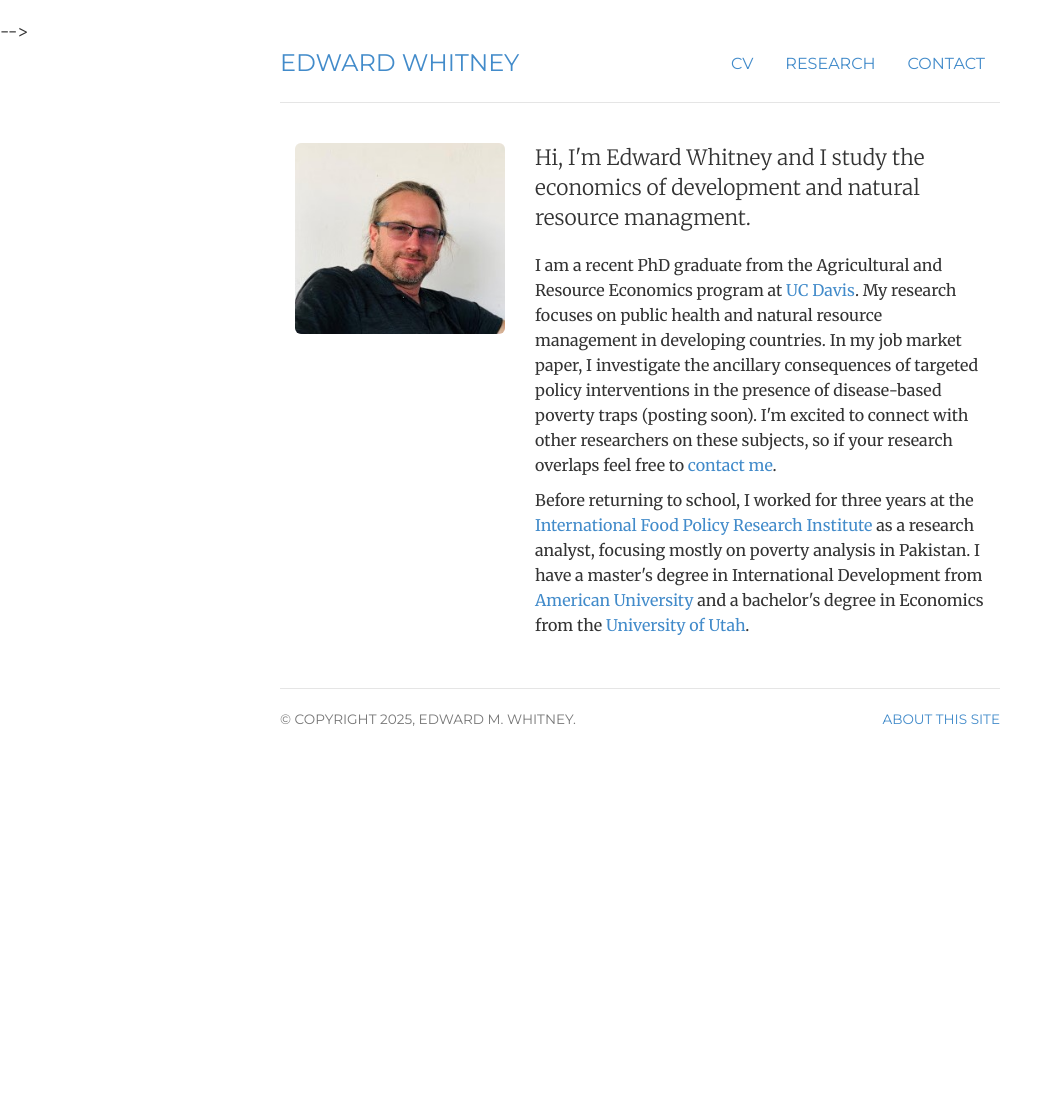
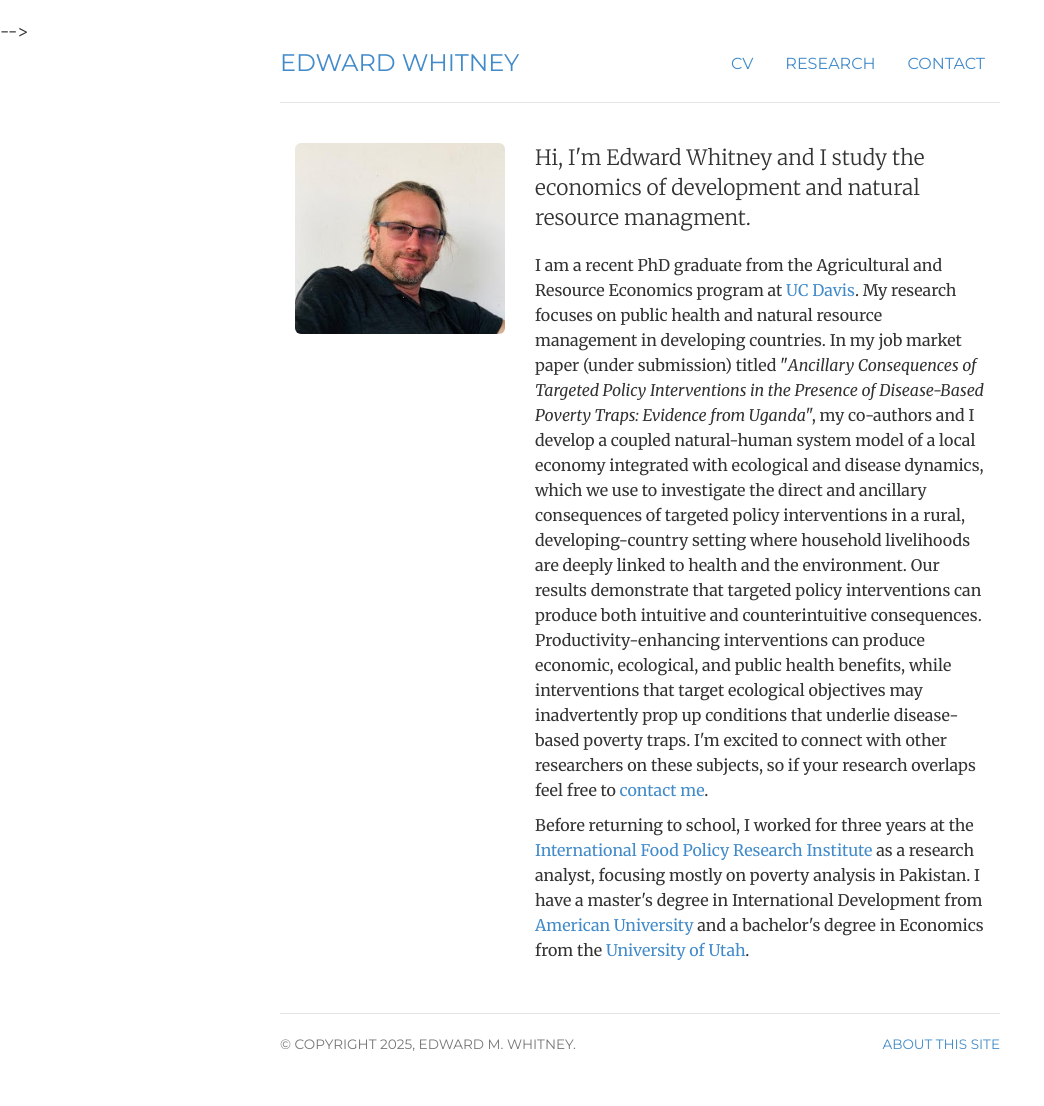
Before and after one commit to edwardmw/edwardmwhitney, a Jekyll site: the page built from index.html, in a window 1280 px wide. Shown: the whole page, without its empty margins (0-1044 px from the left). Built offline with Jekyll 4.4.1, drawn with Linux system fonts in a browser that asks for light colours; before the commit the page ends 900 px from its top, so only the background shows below that.

Commit message:
Update index.html

```diff
--- a/index.html
+++ b/index.html
@@ -17,9 +17,10 @@
 		<p class="lead">Hi, I'm <span itemprop="name">Edward Whitney</span> and I study the economics of development and natural resource managment.</p>
 
 		<!-- In my co-authored <a  href="jmp/jmp_current.pdf" target = _blank>job market paper</a> -->
-		<p>I am a recent <span itemprop="title">PhD graduate</span> from the Agricultural and Resource Economics program at  <a href="https://are.ucdavis.edu/" target="_blank">UC Davis</a>. My research focuses on public health and natural resource management in developing countries. In my job market paper, I investigate the ancillary consequences of targeted policy interventions in the presence of disease-based poverty traps (posting soon). I'm excited to connect with other researchers on these subjects, so if your research overlaps feel free to <a href="http://edwardmwhitney.com/contact" target="_blank">contact me</a>.  </p>
+		<p>I am a recent <span itemprop="title">PhD graduate</span> from the Agricultural and Resource Economics program at  <a href="https://are.ucdavis.edu/" target="_blank">UC Davis</a>. My research focuses on public health and natural resource management in developing countries. In my job market paper (under submission) titled "<i>Ancillary Consequences of Targeted Policy Interventions in the Presence of Disease-Based Poverty Traps: Evidence from Uganda</i>", my co-authors and I develop a coupled natural-human system model of a local economy integrated with ecological and disease dynamics, which we use to investigate the direct and ancillary consequences of targeted policy interventions in a rural, developing-country setting where household livelihoods are deeply linked to health and the environment. Our results demonstrate that targeted policy interventions can produce both intuitive and counterintuitive consequences. Productivity-enhancing
+		interventions can produce economic, ecological, and public health benefits, while interventions that target ecological objectives may inadvertently prop up conditions that underlie disease-based poverty traps. I'm excited to connect with other researchers on these subjects, so if your research overlaps feel free to <a href="http://edwardmwhitney.com/contact" target="_blank">contact me</a>.  </p>
 
-			<p>Before returning to school, I worked for three years at the <a href="https://www.ifpri.org/" target="_blank">International Food Policy Research Institute</a> as a research analyst, focusing mostly on poverty analysis in Pakistan. I have a master's degree in International Development from <a href="https://www.american.edu/" target="_blank">American University</a> and a bachelor's degree in Economics from the <a href="https://www.utah.edu/" target="_blank">University of Utah</a>.</p>
+		<p>Before returning to school, I worked for three years at the <a href="https://www.ifpri.org/" target="_blank">International Food Policy Research Institute</a> as a research analyst, focusing mostly on poverty analysis in Pakistan. I have a master's degree in International Development from <a href="https://www.american.edu/" target="_blank">American University</a> and a bachelor's degree in Economics from the <a href="https://www.utah.edu/" target="_blank">University of Utah</a>.</p>
 	</div>
 </div>
 <!-- </div> -->
```
